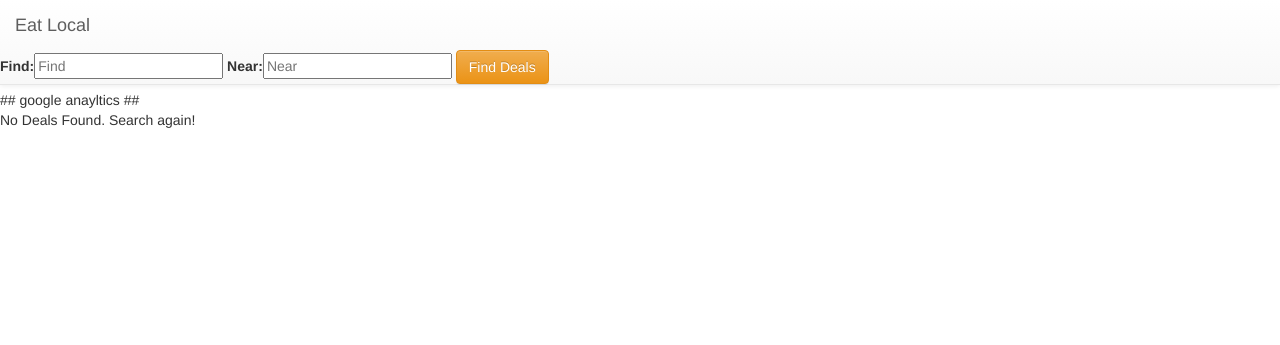
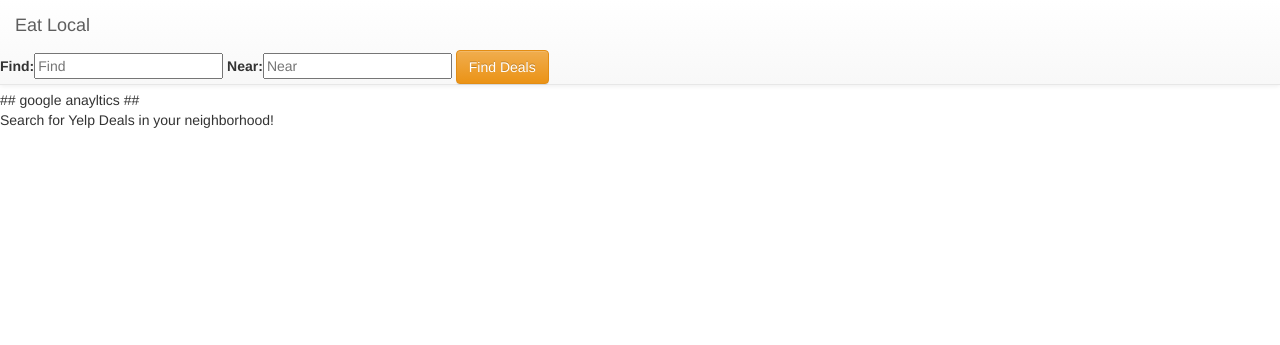
Before and after one commit to amandakifer/eat-local, a Django app: template deals/templates/index.html in a window 1280 px wide. Shown: the top 345 px of the page. Run offline with Django 3.2, Linux system fonts and the light colour scheme; the template is opened without the code that fills it: values that come from a table or form of the project are taken from there, others are empty; some libraries are stand-ins or nearby versions.

Commit message:
Added padding to nav and updated copy on search null.

```diff
--- a/deals/templates/index.html
+++ b/deals/templates/index.html
@@ -65,7 +65,7 @@
             </div>
         {% endfor %}
     {% else %}
-        No Deals Found.  Search again!
+        Search for Yelp Deals in your neighborhood!
     {% endif %}
 </div>
 </body>
--- a/eat_local/static/eat_local/eat_local.css
+++ b/eat_local/static/eat_local/eat_local.css
@@ -9,6 +9,7 @@ p {
 
 .custom-navbar {
     padding-top: 10px;
+    padding-left: 10px;
     padding-bottom: 10px;
     font-size: 20px;
 }
```
